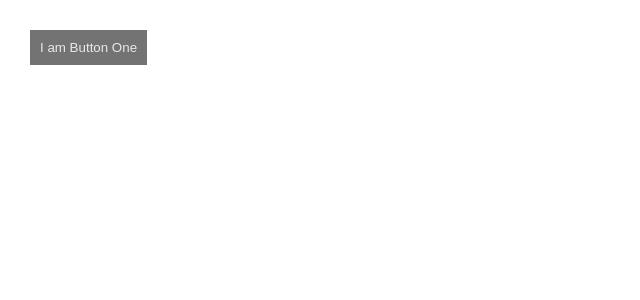
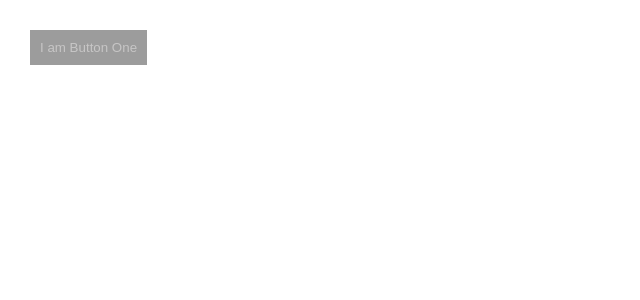
Before and after one commit to priyan1995/React-fundamenals, a React (Create React App) app: page /button-page in a window 1280 px wide. Shown: the top 300 px of the page, without its empty margins (0-640 px from the left). Built offline with nearby package versions, Linux system fonts and the light colour scheme.

Commit message:
styles passed via props

```diff
--- a/src/components/ButtonDisablePage.jsx
+++ b/src/components/ButtonDisablePage.jsx
@@ -3,7 +3,7 @@ import ButtonOne from './Common-Components/ButtonOne';
 
 const ButtonPageUi = () => {
     return (
-        <ButtonOne />
+        <ButtonOne disable />
     )
 }
 
--- a/src/components/Common-Components/ButtonOne.jsx
+++ b/src/components/Common-Components/ButtonOne.jsx
@@ -7,12 +7,19 @@ const styles = {
         padding: '10px',
         border:'none',
         margin:'30px'
+    },disable: {
+        backgroundColor:'#9c9c9c',
+        color: '#c7c6c6',
     }
 }
 
-const ButtonOne = () => {
+const ButtonOne = (props) => {
+    let _style = { ...styles.default }
+    if(props.disable){
+        _style = {..._style, ...styles.disable}
+    }
     return(
-        <button style={styles.default}> I am Button One</button>
+        <button style={_style}> I am Button One</button>
     )
 }
 
```
